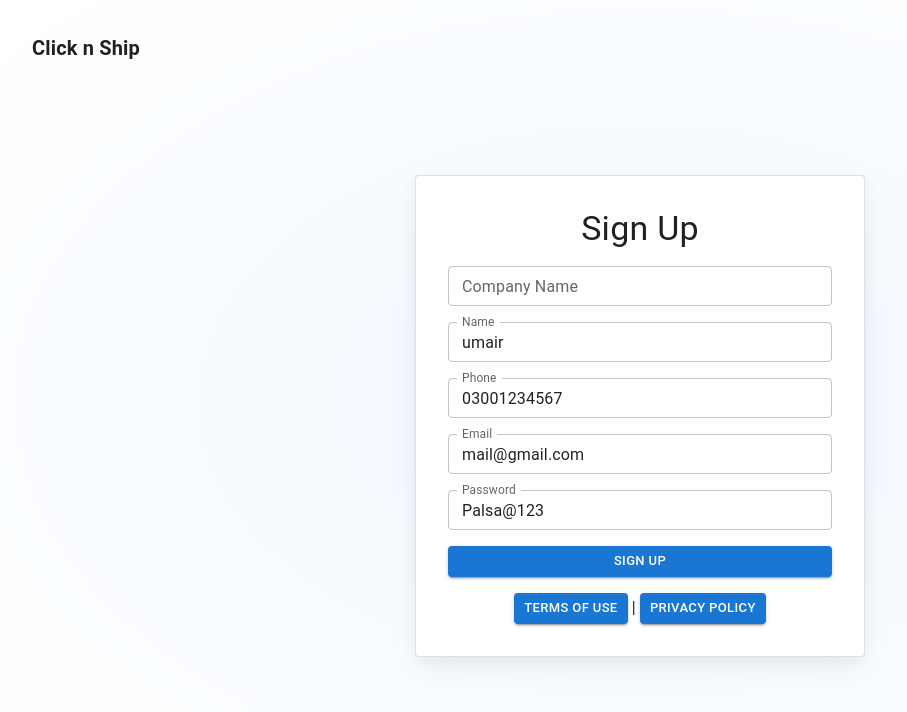
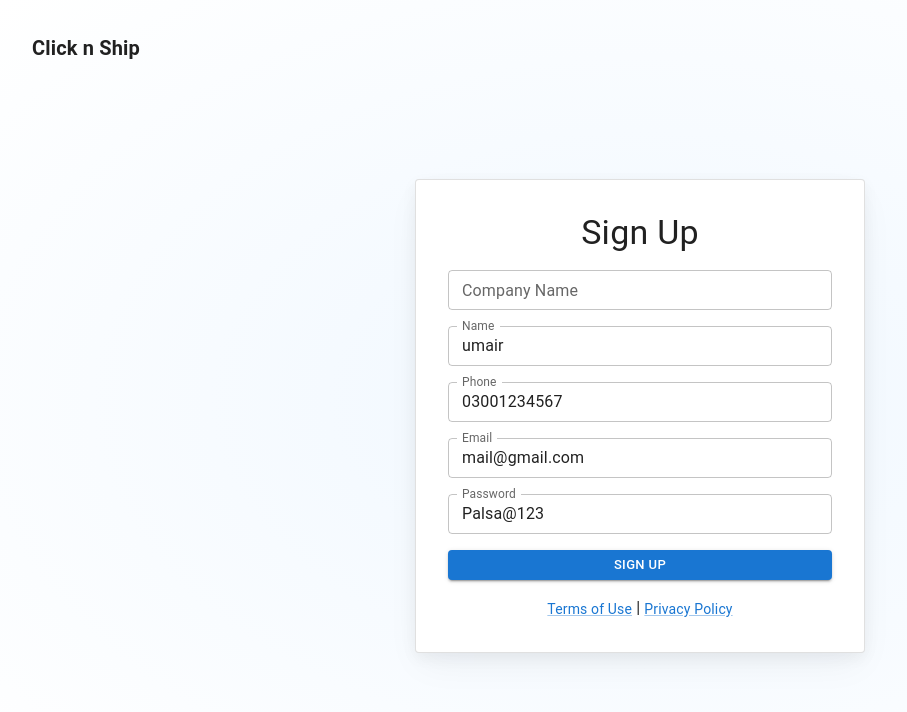
Before and after one commit to umair90rb/clicknship_fe, a React (Vite) app: page /signup in a window 1280 px wide. Shown: the top 712 px of the page, without its empty margins (0-907 px from the left). Built offline with nearby package versions, Linux system fonts and the light colour scheme; what material-ui-confirm would draw is missing.

Commit message:
revert link button

```diff
--- a/src/components/LinkButton.tsx
+++ b/src/components/LinkButton.tsx
@@ -1,24 +1,23 @@
-import PrimaryButton, { type PrimaryButtonProps } from "./Button";
+import { Link } from "@mui/material";
 
-export interface LinkButtonProps
-  extends Omit<PrimaryButtonProps, "onClick" | "type"> {
-  href: string;
-  target?: "_blank" | "_self";
+export interface LinkButtonProps {
+    label: string;
+    onClick: () => void;
 }
 
 export default function LinkButton({
-  href,
-  target = "_blank",
-  ...buttonProps
+  label = 'Link Button',
+  onClick = () => {},
 }: LinkButtonProps) {
   return (
-    <PrimaryButton
-      {...buttonProps}
-      component="a"
-      type={undefined}
-      href={href}
-      target={target}
-      rel={target === "_blank" ? "noopener noreferrer" : undefined}
-    />
+    <Link
+      component="button"
+      type="button"
+      onClick={onClick}
+      variant="body2"
+      sx={{ alignSelf: 'center' }}
+    >
+      {label}
+    </Link>
   );
 }
```
Also changed, not shown: 1 other file (tests, documents, lock files or other folders).
